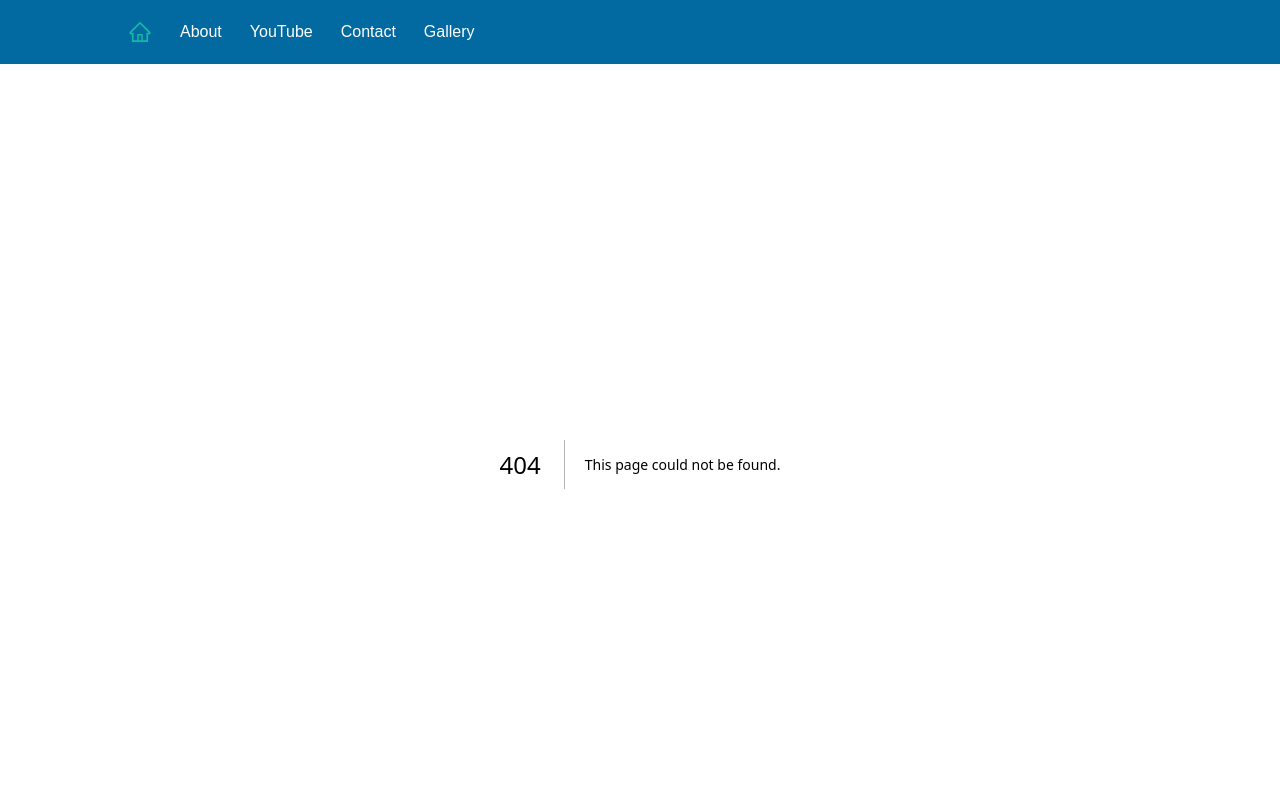
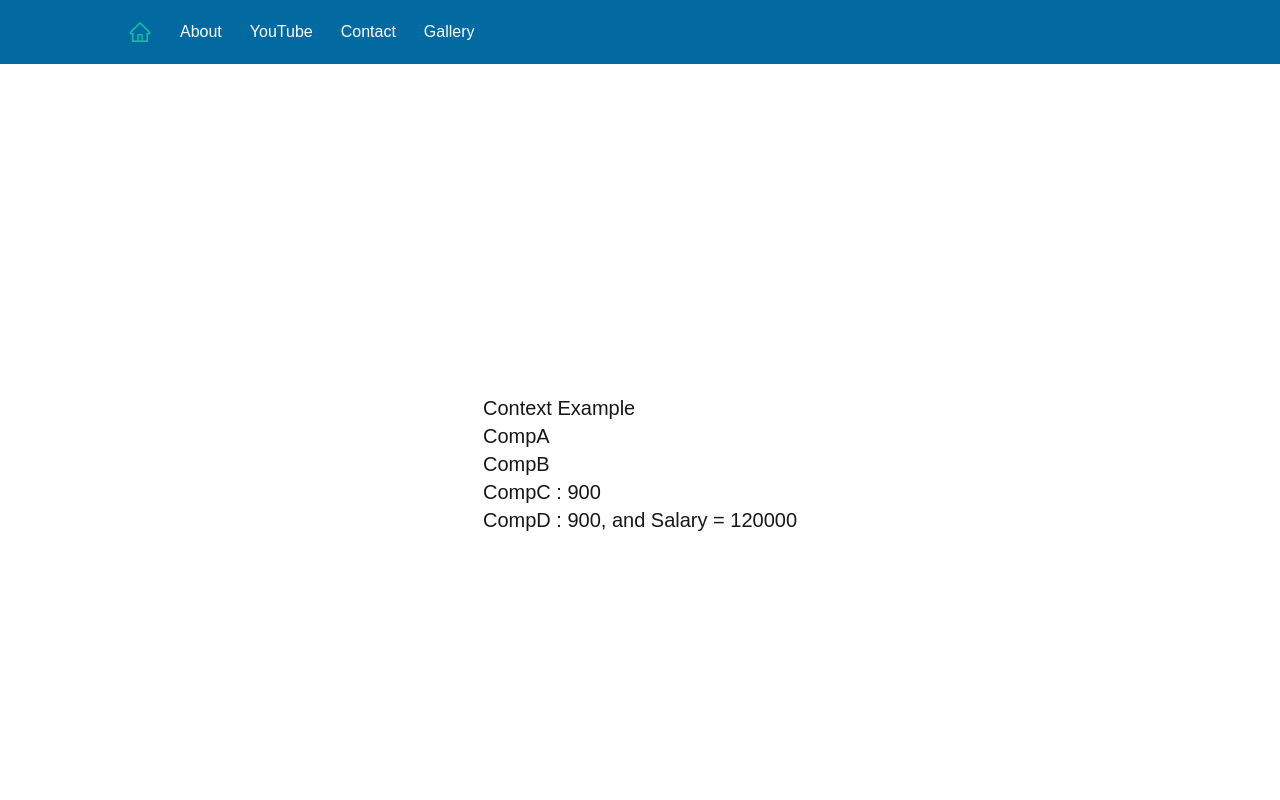
Before and after one commit to cm-developer-2025/Nextjs-Tutorial, a Next.js app: page /contextdemo in a window 1280 px wide. Before the commit this address had no page. Shown: the top 800 px of the page. Built offline with nearby package versions, Linux system fonts and the light colour scheme.

Commit message:
Context API

```diff
--- /dev/null
+++ b/src/app/(pages)/contextdemo/page.jsx
@@ -0,0 +1,14 @@
+import CompA from "@/app/components/contextdemo/CompA";
+
+function page() {
+  return (
+    <div className="min-h-screen flex max-w-3xl mx-auto justify-center items-center">
+      <div className="text-xl">
+        <h1>Context Example</h1>
+        <CompA />
+      </div>
+    </div>
+  );
+}
+
+export default page;
--- /dev/null
+++ b/src/app/components/contextdemo/CompA.jsx
@@ -0,0 +1,22 @@
+"use client";
+
+import React from "react";
+import CompB from "./CompB";
+
+// Creating context variable
+export const DataContext = React.createContext();
+export const SalaryContext = React.createContext();
+
+export default function CompA() {
+  return (
+    <div>
+      CompA
+      {/* Component B become child of component A  */}
+      <DataContext.Provider value={900}>
+        <SalaryContext.Provider value={120000}>
+          <CompB />
+        </SalaryContext.Provider>
+      </DataContext.Provider>
+    </div>
+  );
+}
--- /dev/null
+++ b/src/app/components/contextdemo/CompB.jsx
@@ -0,0 +1,13 @@
+import React from "react";
+import CompC from "./CompC";
+
+function CompB() {
+  return (
+    <div>
+      CompB
+      <CompC />
+    </div>
+  );
+}
+
+export default CompB;
--- /dev/null
+++ b/src/app/components/contextdemo/CompC.jsx
@@ -0,0 +1,16 @@
+"use client";
+import { useContext } from "react";
+import { DataContext } from "./CompA";
+import CompD from "./CompD";
+
+function CompC() {
+  const data = useContext(DataContext);
+  return (
+    <div>
+      CompC : {data}
+      <CompD />
+    </div>
+  );
+}
+
+export default CompC;
--- /dev/null
+++ b/src/app/components/contextdemo/CompD.jsx
@@ -0,0 +1,14 @@
+"use client";
+import { DataContext, SalaryContext } from "./CompA";
+import { useContext } from "react";
+function CompD() {
+  const mydata = useContext(DataContext);
+  const mysalary = useContext(SalaryContext);
+  return (
+    <div>
+      CompD : {mydata}, and Salary = {mysalary}
+    </div>
+  );
+}
+
+export default CompD;
```
